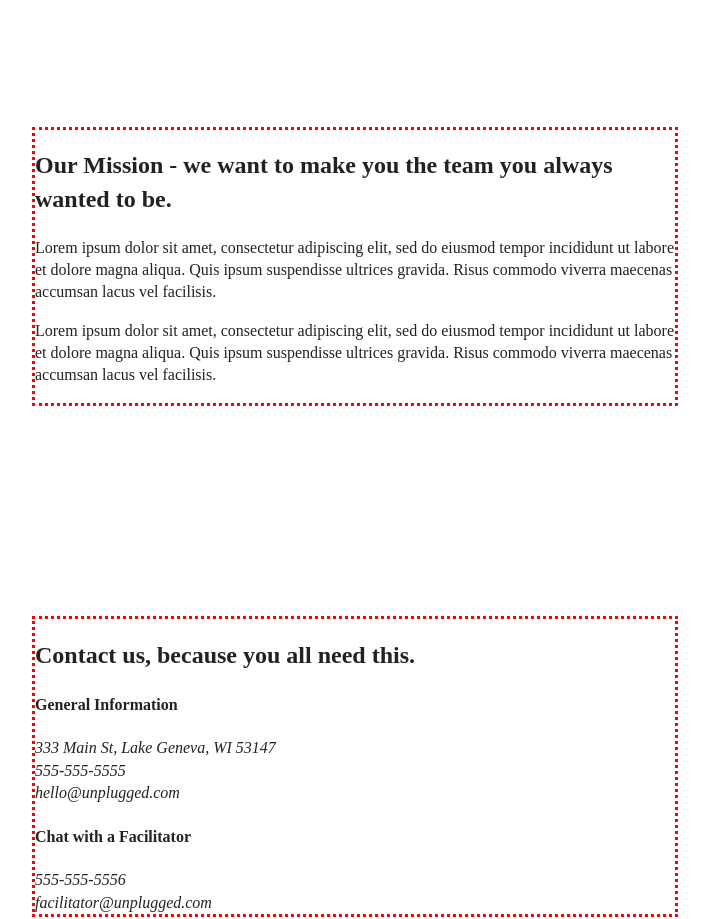
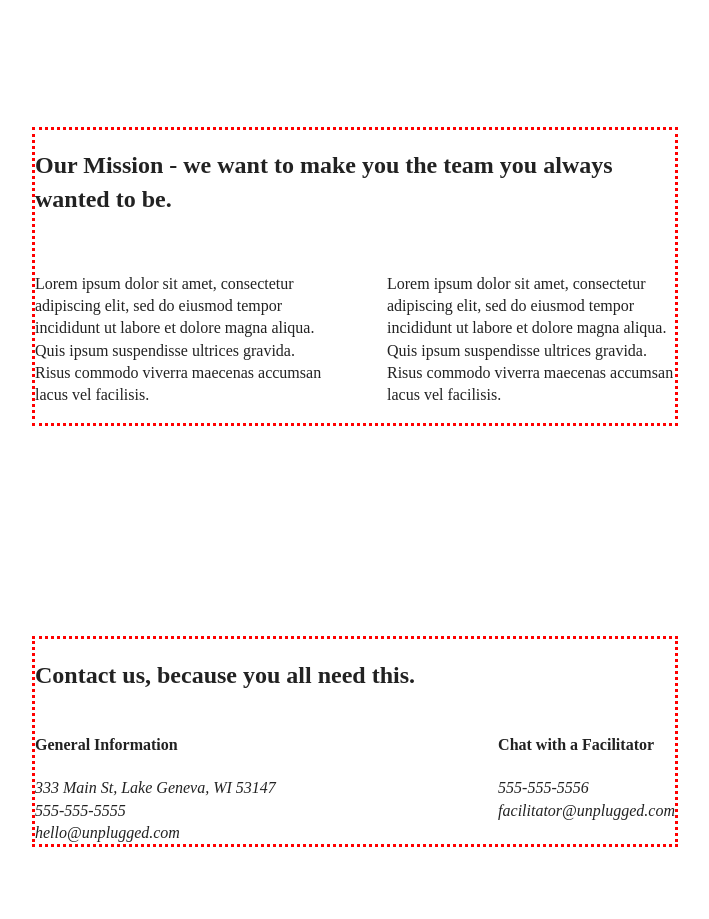
Before and after one commit to teri-c/unplugged-site, a website: page about/index.html in a window 1280 px wide. Shown: the part 60-979 px from the top of the page, without its empty margins (285-994 px from the left). Drawn offline with Linux system fonts and the light colour scheme.

Commit message:
Added flex styles to about and faq pages for tablet screens

```diff
--- a/css/main.css
+++ b/css/main.css
@@ -428,6 +428,41 @@ aside {
   footer .copyright {
     width: 100%;
   }
+
+  /* =========================== About Page - Tablet ======================= */
+  .mission-content {
+    display: flex;
+    justify-content: space-between;
+    align-items: flex-start;
+    padding-top: 20px;
+  }
+
+  .mission-content p {
+    width: 45%;
+  }
+
+  .contact-section .content-wrapper h2 {
+    width: 80%;
+  }
+
+  .contact-content {
+    display: flex;
+    justify-content: space-between;
+    align-items: flex-start;
+  }
+
+  /* =========================== FAQ Page - Tablet ================== */
+  .faq .content-wrapper {
+    justify-content: space-between;
+  }
+
+  .faq-content {
+    flex-basis: 45%;
+  }
+
+  .faq h2 {
+    width: 100%;
+  }
 }
 
 @media only screen and (min-width: 1200px) {
```
